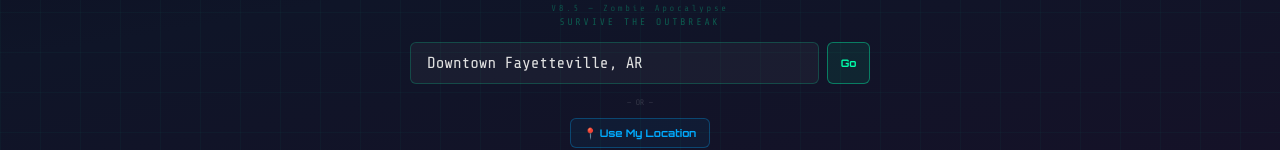
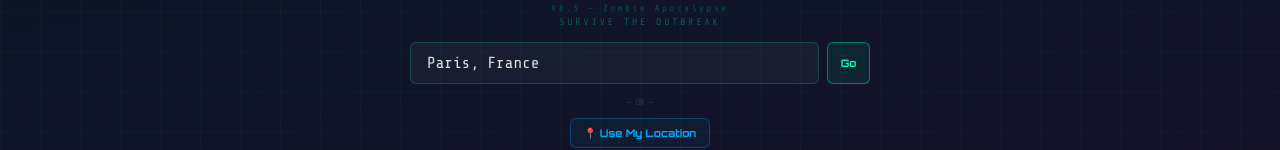
Before and after one commit to Stonewallkid/lazymanlabs, a plain HTML site: page index.html in a window 1280 px wide. Shown: the part 348-498 px from the top of the page. Drawn offline with nearby package versions, Linux system fonts and the light colour scheme.

Commit message:
Change default location to Paris, France
Co-Authored-By: Claude Opus 4.5 <noreply@anthropic.com>

```diff
--- a/index.html
+++ b/index.html
@@ -15,7 +15,7 @@
     <div class="sb">Survive the Outbreak</div>
     <div class="ig">
       <div class="sr">
-        <input type="text" id="li" placeholder="Address, city, or landmark..." value="Downtown Fayetteville, AR"/>
+        <input type="text" id="li" placeholder="Address, city, or landmark..." value="Paris, France"/>
         <button class="bt" id="go-btn">Go</button>
       </div>
       <div style="color:rgba(255,255,255,.15);font-size:.5rem;margin-top:.3em">— OR —</div>
```
